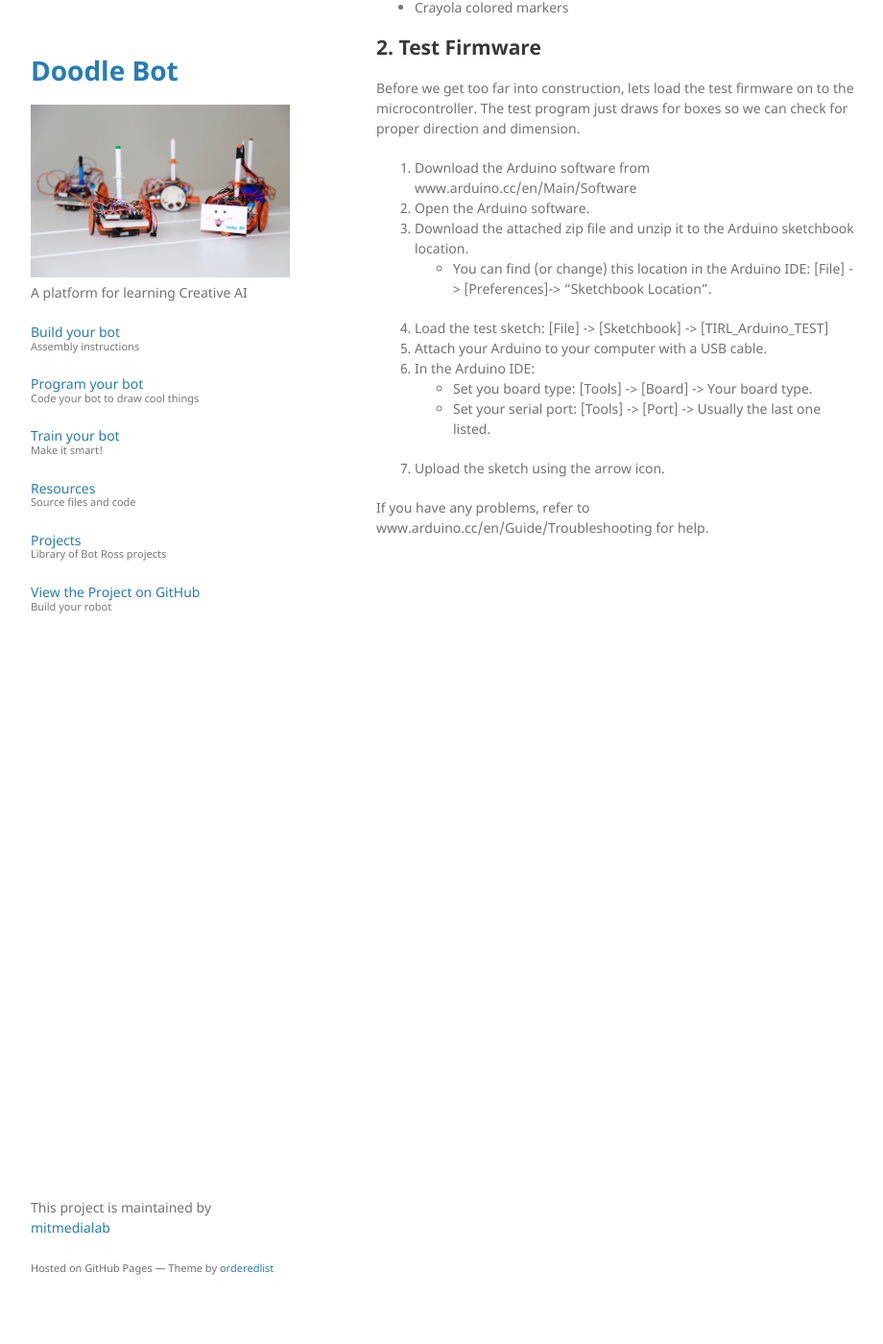
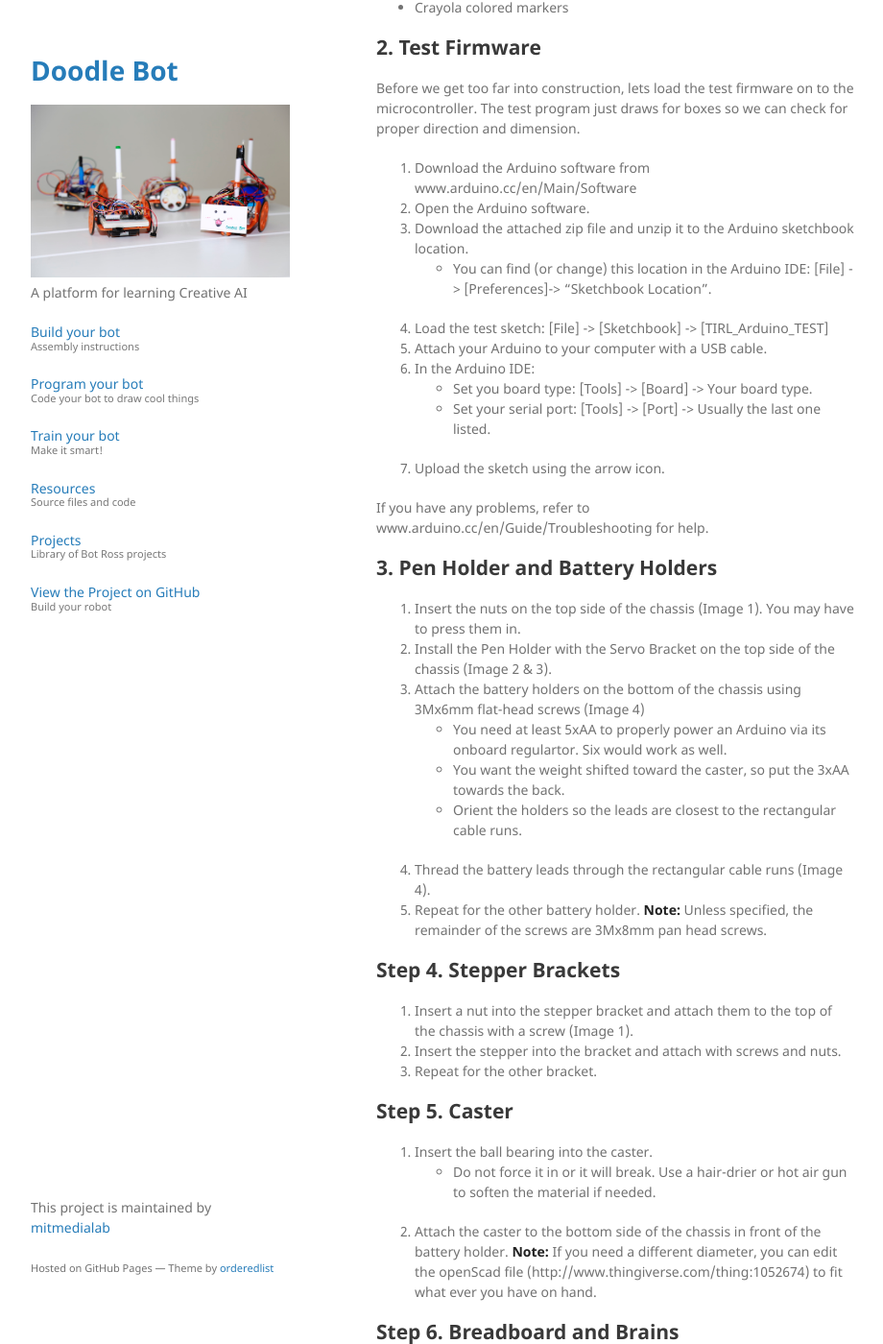
Before and after one commit to mitmedialab/doodlebot, a Jekyll site: the page built from make.md, in a window 1280 px wide and 1400 px high, scrolled down 1120 px. Shown: the whole window at 96% size, without its empty margins (178-1098 px from the left). Built offline with Jekyll 4.4.1, drawn with Linux system fonts in a browser that asks for light colours; our own code applies the rules of GitHub Pages for plain Markdown files; some of the changed text lies outside the part shown.

Commit message:
Added more instructions

```diff
--- a/make.md
+++ b/make.md
@@ -59,3 +59,36 @@ Before we get too far into construction, lets load the test firmware on to the m
 7. Upload the sketch using the arrow icon.
 
 If you have any problems, refer to www.arduino.cc/en/Guide/Troubleshooting for help.
+
+## 3. Pen Holder and Battery Holders
+
+1. Insert the nuts on the top side of the chassis (Image 1). You may have to press them in.
+2. Install the Pen Holder with the Servo Bracket on the top side of the chassis (Image 2 & 3).
+3. Attach the battery holders on the bottom of the chassis using 3Mx6mm flat-head screws (Image 4)
+  * You need at least 5xAA to properly power an Arduino via its onboard regulartor. Six would work as well.
+  * You want the weight shifted toward the caster, so put the 3xAA towards the back.
+  * Orient the holders so the leads are closest to the rectangular cable runs.
+4. Thread the battery leads through the rectangular cable runs (Image 4).
+5. Repeat for the other battery holder.
+**Note:** Unless specified, the remainder of the screws are 3Mx8mm pan head screws.
+
+## Step 4. Stepper Brackets
+
+1. Insert a nut into the stepper bracket and attach them to the top of the chassis with a screw (Image 1).
+2. Insert the stepper into the bracket and attach with screws and nuts.
+3. Repeat for the other bracket.
+
+## Step 5. Caster
+
+1. Insert the ball bearing into the caster.
+  * Do not force it in or it will break. Use a hair-drier or hot air gun to soften the material if needed.
+2. Attach the caster to the bottom side of the chassis in front of the battery holder.
+**Note:** If you need a different diameter, you can edit the openScad file (http://www.thingiverse.com/thing:1052674) to fit what ever you have on hand.
+
+## Step 6. Breadboard and Brains
+1. Remove one of the power rails using a sharp knife, cutting through the bottom adhesive (Image 1).
+  * One rail has power (red) on outer edge, they other negative (blue). I'm keeping the first attached, and it will match the schematics and photos. If you use the other, just adjust the wires accordingly.
+2. Holding the breadboard over the chassis rails, mark where they intersect the edge (Image 2).
+3. Using a straight edge (like the removed power rail), mark the lines and cut through the backing (Image 3).
+4. Place the breadboard on the chassis with the rails touching the exposed adhesive (Image 4).
+5. Attach the Arduino to the other side of the chassis using 4-20 screws (Image 5).
```
